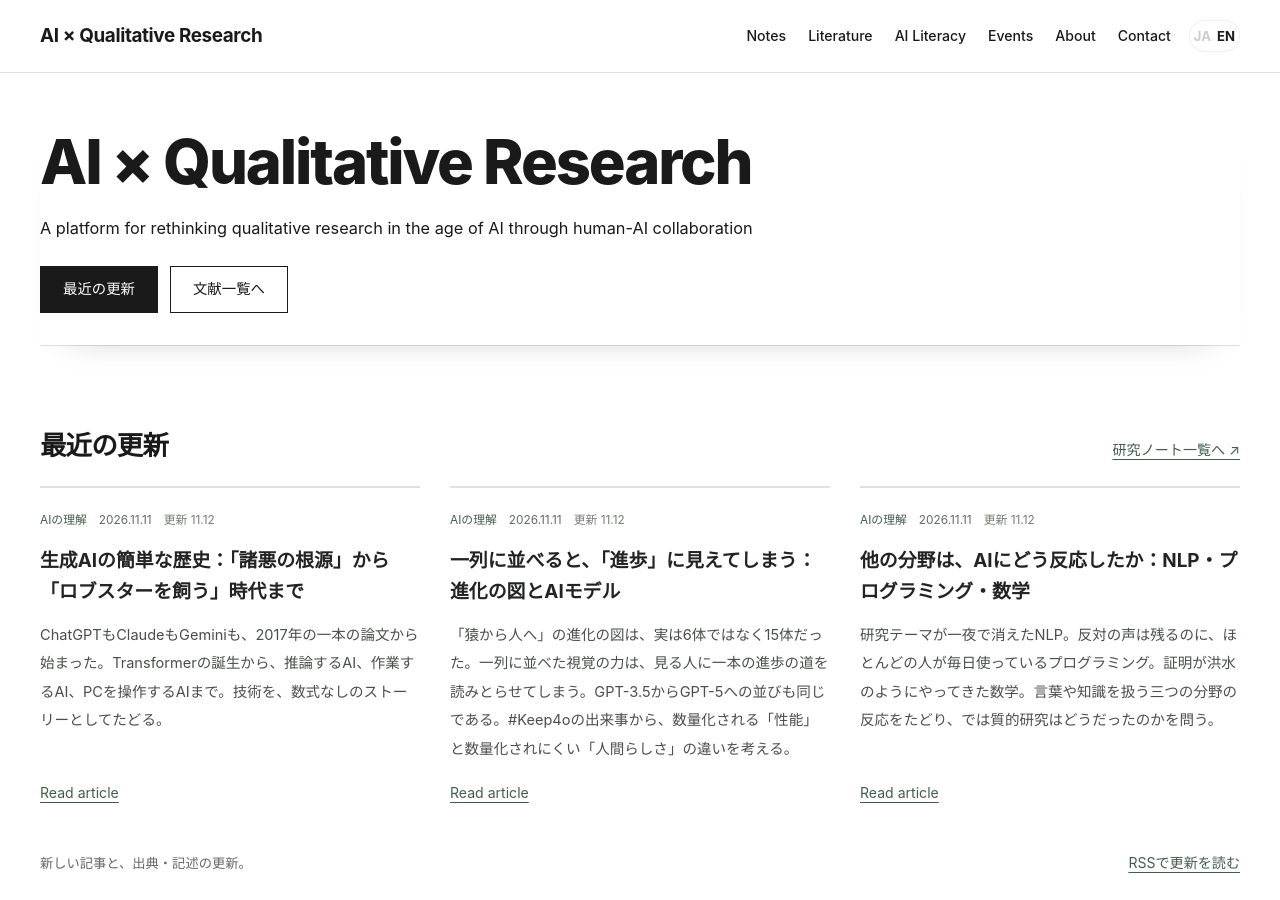
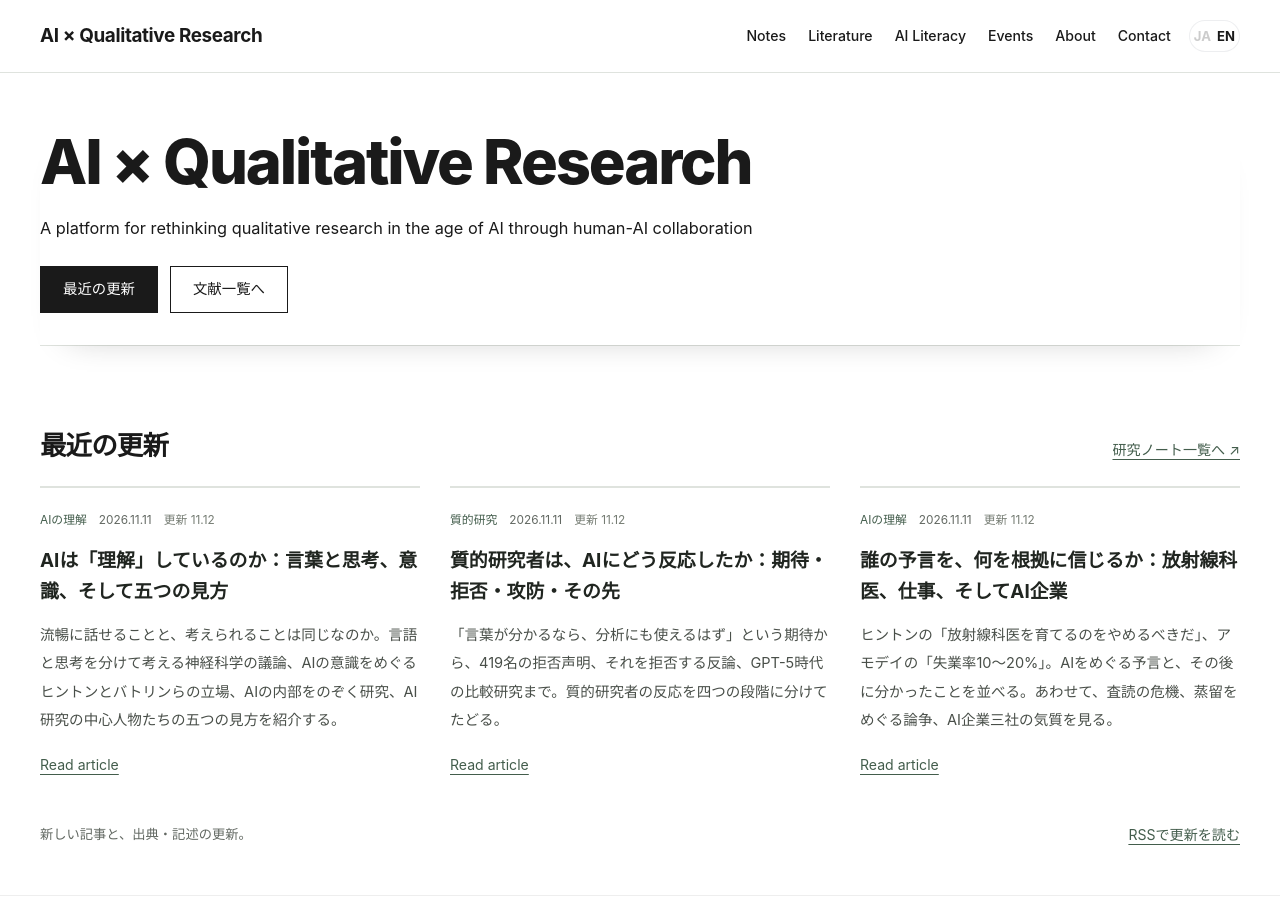
Before and after one commit to xuehaisheng/ai-qualitative-research, a Jekyll site: the page built from index.html, in a window 1280 px wide and 900 px high. Built offline with Jekyll 4.4.1, drawn with Linux system fonts in a browser that asks for light colours.

Commit message:
Keep same-day updates in a consistent order
Sort recent updates by timestamp and URL so GitHub Pages matches the reviewed local preview. Article wording and images are unchanged.

```diff
--- a/index.html
+++ b/index.html
@@ -22,8 +22,9 @@
 <section class="page-section" id="notes"><div class="container">
   <div class="section-heading with-action"><h2>最近の更新</h2><a class="reader-link" href="{{ '/articles/' | relative_url }}">研究ノート一覧へ ↗</a></div>
   <div class="reader-note-grid">
-  {% assign recent = site.posts | sort: 'sort_date' | reverse %}
-  {% for note in recent limit:3 %}{% include note-card.html note=note %}{% endfor %}
+  {% capture recent_order %}{% for item in site.posts %}{{ item.updated | default: item.date | date: '%Y%m%d%H%M%S' }}~{{ item.url }}|{% endfor %}{% endcapture %}
+  {% assign recent_order = recent_order | split: '|' | sort | reverse %}
+  {% for entry in recent_order limit:3 %}{% assign note_url = entry | split: '~' | last %}{% assign note = site.posts | where: 'url', note_url | first %}{% include note-card.html note=note %}{% endfor %}
   </div>
   <div class="reader-section-foot"><p>新しい記事と、出典・記述の更新。</p><a class="reader-link" href="{{ '/feed.xml' | relative_url }}">RSSで更新を読む</a></div>
 </div></section>
```
